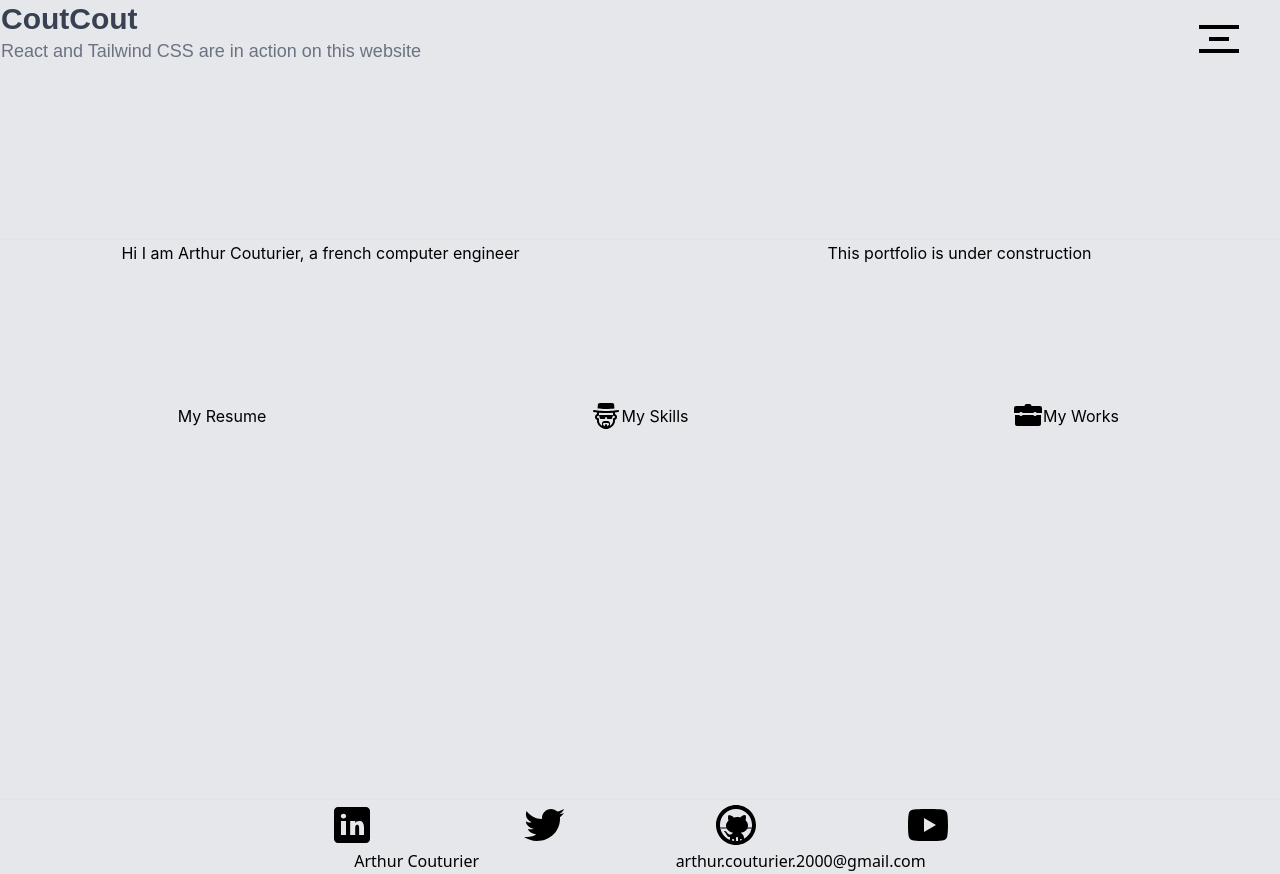
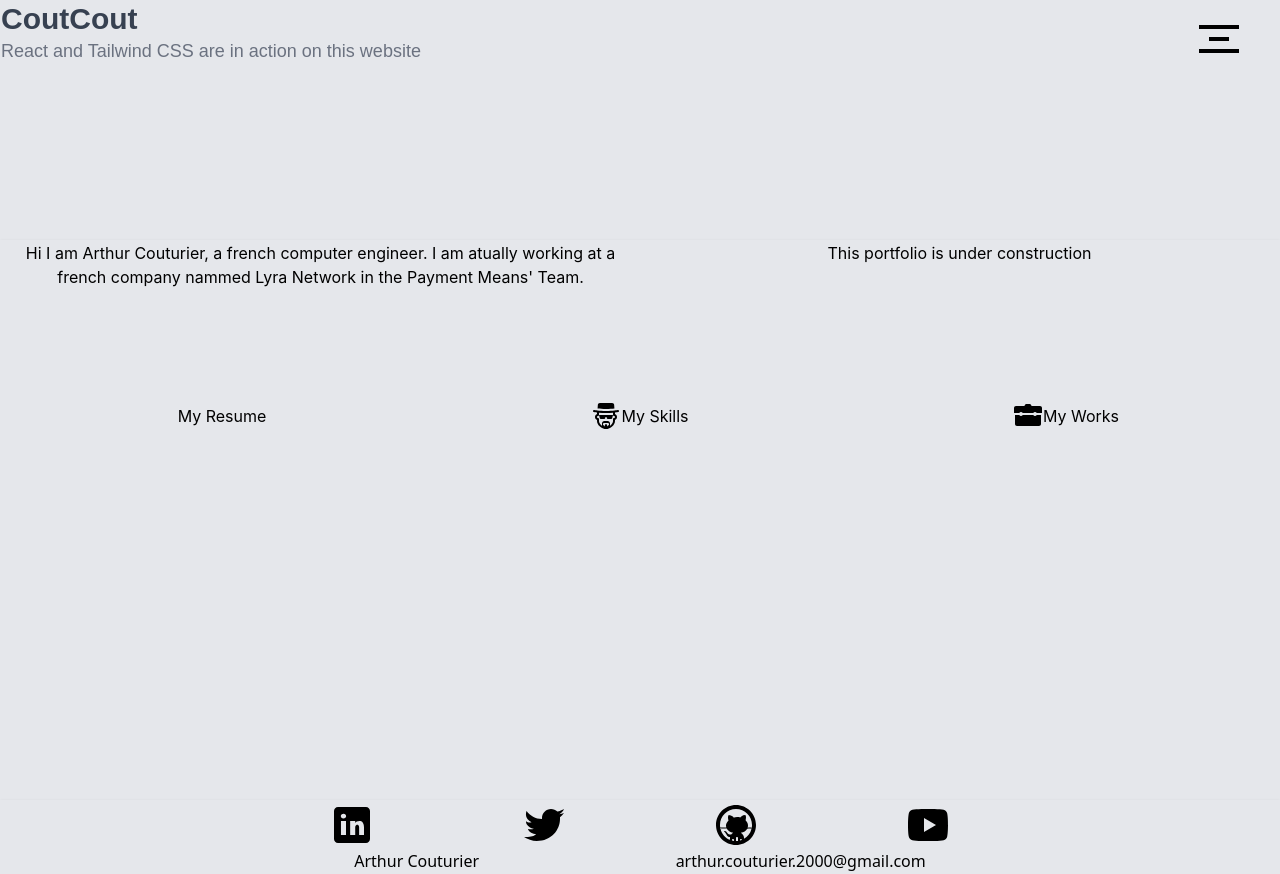
Before and after one commit to ArthurCouturier/portfolio, a React (Create React App) app: page / in a window 1280 px wide. Built offline with nearby package versions, Linux system fonts and the light colour scheme; some icons are missing.

Commit message:
Configured the ColorWordsFunction Component

```diff
--- a/src/App.tsx
+++ b/src/App.tsx
@@ -28,6 +28,7 @@ const router = createBrowserRouter([
 
 export default function App() {
     const [displayMenu, setDisplayMenu] = React.useState(false);
+
     return (
         <>
             {
--- /dev/null
+++ b/src/assets/ColorWordsFunction.tsx
@@ -0,0 +1,32 @@
+import React from 'react';
+
+const colors = [
+    "violet-500",
+    "red-500",
+    "blue-500",
+    "orange-500",
+    "emerald-500",
+    "yellow-500",
+]
+function chooseColor() {
+    const randomIndex = Math.floor(Math.random() * colors.length);
+    const randomColor = colors[randomIndex];
+    const property = "mx-1/2 transition-transform duration-200 hover:text-" + randomColor;
+    return property;
+};
+
+export default function ColorWordsFunction(props: { globalText:string }) {
+    const { globalText } = props;
+
+    return (
+        <div className={"flex-1 text-center"}>
+            {globalText.split(' ').map((word) => {
+                return (
+                    <a className={chooseColor()} key={word}>
+                        {word + " "}
+                    </a>
+                )
+            })}
+        </div>
+    )
+};
--- a/src/components/Footer.tsx
+++ b/src/components/Footer.tsx
@@ -27,10 +27,10 @@ export default function Footer() {
                 </a>
             </div>
             <div className={"container w-[60vw] justify-around mx-auto flex flex-grow"}>
-                <p className={"transition duration-500 ease-in-out hover:text-blue-500"}>
+                <p className={"transition duration-300 ease-in-out hover:text-red-500"}>
                     Arthur Couturier
                 </p>
-                <a href={"mailto:arthur.couturier.2000@gmail.com"} className={"duration-500 hover:text-blue-500 focus:text-blue-500"}>arthur.couturier.2000@gmail.com</a>
+                <a href={"mailto:arthur.couturier.2000@gmail.com"} className={"duration-300 hover:text-blue-500 focus:text-blue-500"}>arthur.couturier.2000@gmail.com</a>
             </div>
         </div>
     )
--- a/src/pages/Home.tsx
+++ b/src/pages/Home.tsx
@@ -10,18 +10,20 @@ import { ReactComponent as WorksSVG } from "../assets/icons8-toolbox.svg";
 // @ts-ignore
 import pdf from '../assets/cvM1.pdf';
 import InternRoute from "./InternRoute";
+import ColorWordsFunction from "../assets/ColorWordsFunction";
 
 export default function Home() {
     return (
         <>
             <div className={"h-[70vh] bg-gray-200 shadow border flex-grow"}>
                 <div className={"flex-1 flex h-[20vh]"}>
-                    <div className={"flex-1 text-center"}>
-                        Hi I am Arthur Couturier, a french computer engineer
-                    </div>
-                    <div className={"flex-1 text-center"}>
-                        This portfolio is under construction
-                    </div>
+                    <ColorWordsFunction globalText={
+                        "Hi I am Arthur Couturier, a french computer engineer. I am atually working at a french company" +
+                        " nammed Lyra Network in the Payment Means' Team."
+                    } />
+                    <ColorWordsFunction globalText={
+                        "This portfolio is under construction"
+                    } />
                 </div>
                 <div className={"flex-1 flex"}>
                     <InternRoute route={pdf} Svg={ResumeSVG} str={"My Resume"} newTab />
--- a/tailwind.config.js
+++ b/tailwind.config.js
@@ -12,6 +12,9 @@ module.exports = {
       fontUrl: {
         'raleway': 'https://fonts.googleapis.com/css2?family=Raleway:wght@500&display=swap',
         'josefin': 'https://fonts.googleapis.com/css2?family=Josefin+Sans:wght@500&family=Raleway:wght@500&display=swap'
+      },
+      textColor: {
+        'text-red-hover': '#FF4136'
       }
     },
   },
```
